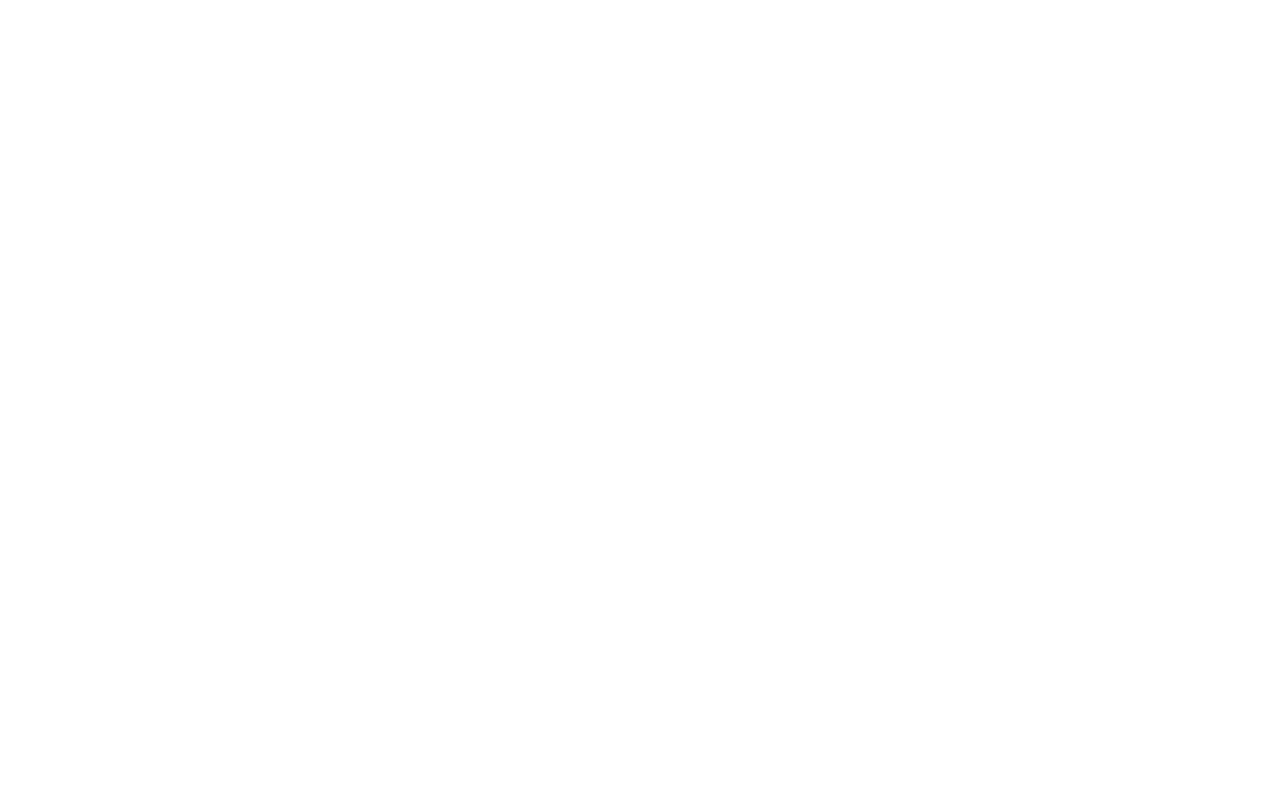
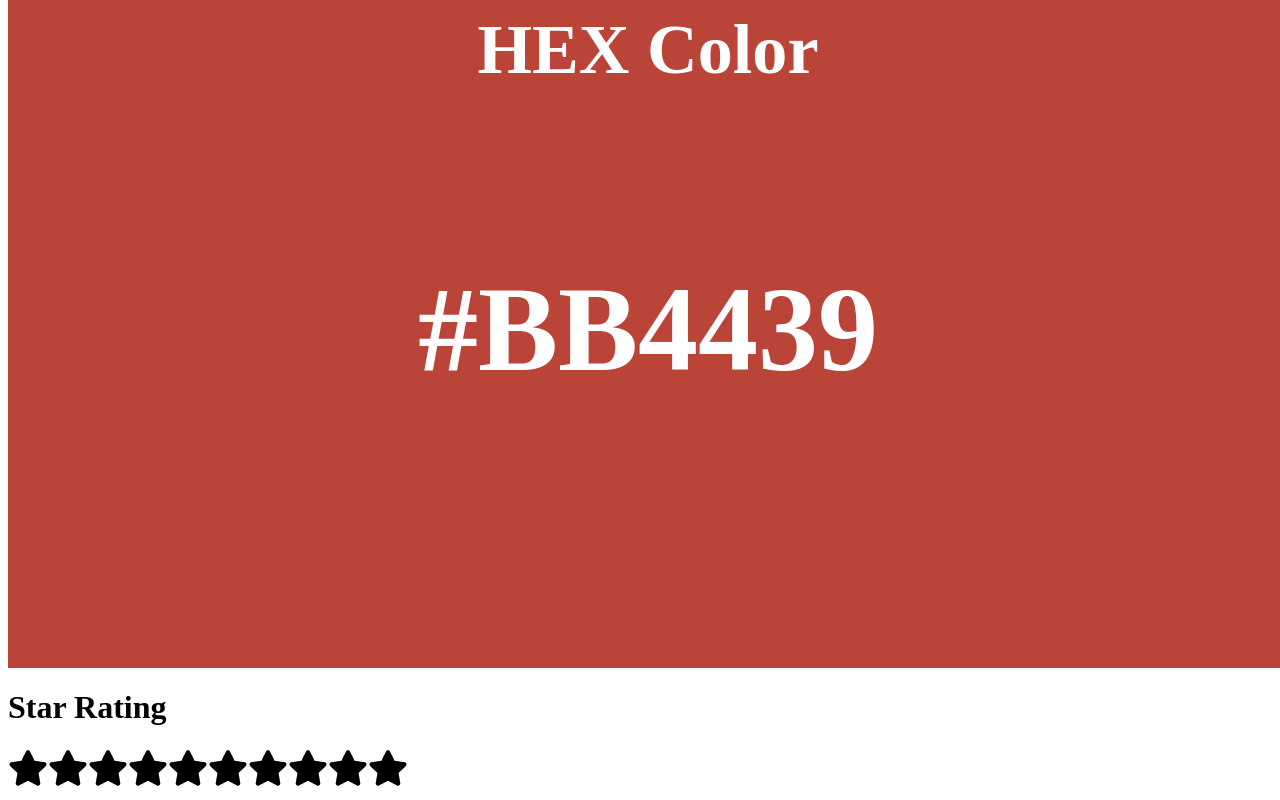
Before and after one commit to samarth-mathur12/React-project-, a React (Vite) app: page / in a window 1280 px wide. Shown: the part 1020-1820 px from the top of the page. Before the commit the page ends 888 px from the top, so only its background shows below. Built offline with nearby package versions, Linux system fonts and the light colour scheme.

Commit message:
star rating component added

```diff
--- a/package.json
+++ b/package.json
@@ -11,8 +11,10 @@
   },
   "dependencies": {
     "framer-motion": "^12.23.6",
+    "install": "^0.13.0",
     "react": "^19.1.0",
-    "react-dom": "^19.1.0"
+    "react-dom": "^19.1.0",
+    "react-icons": "^5.5.0"
   },
   "devDependencies": {
     "@eslint/js": "^9.29.0",
--- a/src/App.jsx
+++ b/src/App.jsx
@@ -1,15 +1,19 @@
 import Accordian from "./components/accordian";
 import RandomColor from "./components/random color";
+import StarRating from "./components/star rating";
 
 function App() {
 
   return(
     <div className="App">
       {/*Accordian Component*/}
-      {/* <Accordian/> */}
+      <Accordian/>
 
       {/* Random Color Component */}
       <RandomColor/>
+
+      {/* Star Rating Component */}
+      <StarRating noOfStars={10}/>
 
     </div>
   )
--- /dev/null
+++ b/src/components/star rating/index.jsx
@@ -0,0 +1,44 @@
+import {FaStar} from 'react-icons/fa';
+import {useState} from 'react';
+import './styles.css';
+
+export default function StarRating({noOfStars = 5}){
+    const [rating, setRating] = useState(0);
+    const [hover, setHover] = useState(0);
+
+    function handleClick(getCurrentIndex){
+        setRating(getCurrentIndex)
+    }
+
+    function handleMouseEnter(getCurrentIndex){
+        setHover(getCurrentIndex)
+    }
+
+    function handleMouseLeave(){
+        setHover(rating)
+    }
+
+    return(
+        <>
+            <h1>Star Rating</h1>
+            <div className="star-rating">
+            {
+                [...Array(noOfStars)].map((_,index)=>{
+                    index +=1
+                    return <FaStar
+                    key={index}
+                    className={index <= (hover || rating) ? 'active'  : 'inactive'}
+                    onClick = {()=> handleClick(index)}
+                    onMouseMove={() =>handleMouseEnter(index)}
+                    onMouseLeave={() => handleMouseLeave()}
+                    size= {40}
+                    />
+                })
+            }
+
+            </div>
+
+        </>
+    );
+
+}
--- /dev/null
+++ b/src/components/star rating/styles.css
@@ -0,0 +1,7 @@
+.active {
+    color: #fff700;
+}
+
+.inactive {
+    color: #000000;
+}
```
Also changed, not shown: 1 other file (tests, documents, lock files or other folders).
